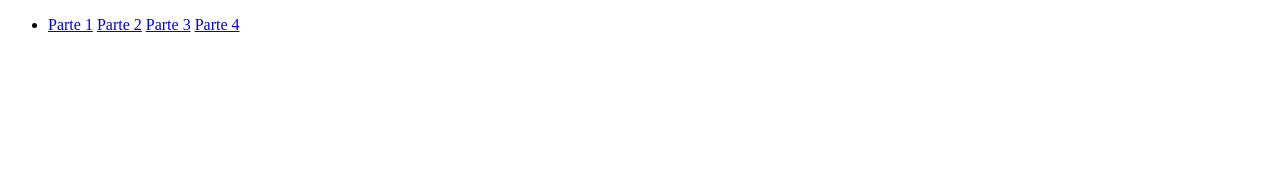
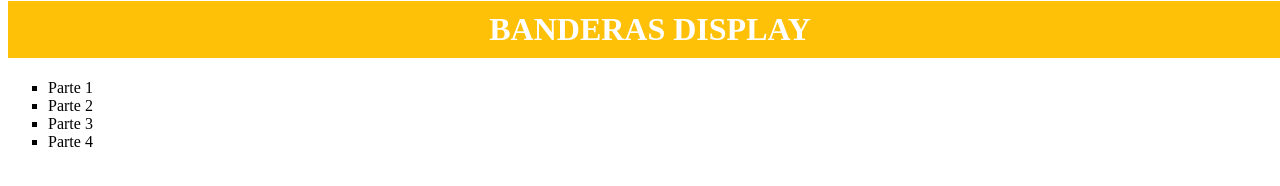
Before and after one commit to nikedia/banderas-display, a plain HTML site: page index.html in a window 1280 px wide. Drawn offline with Linux system fonts and the light colour scheme.

Commit message:
mejorando pág. principal y ordenando los códigos de los css

```diff
--- /dev/null
+++ b/css/main.css
@@ -0,0 +1,19 @@
+a{
+  color: black;
+  text-decoration: none;
+}
+
+h1{
+  background-color: #FFC107;
+  color: white;
+  display: block;
+  margin-top: -7px;
+  padding: 10px ;
+  text-align: center;
+  float: fixed;
+  width: 100%;
+}
+
+li{
+  list-style-type: square;
+}
--- a/index.html
+++ b/index.html
@@ -3,15 +3,19 @@
   <head>
     <meta charset="utf-8">
     <title>Banderas Display</title>
+    <link rel="stylesheet" href="css/main.css">
   </head>
   <body>
-    <ul>
-      <li>
-        <a href="C:\DIA\Laboratoria 20172\GITHUB\2nd sprint\exercises\banderas display\part 1\index.html">Parte 1</a>
-        <a href="C:\DIA\Laboratoria 20172\GITHUB\2nd sprint\exercises\banderas display\part 2\index.html">Parte 2</a>
-        <a href="C:\DIA\Laboratoria 20172\GITHUB\2nd sprint\exercises\banderas display\part 3\index.html">Parte 3</a>
-        <a href="C:\DIA\Laboratoria 20172\GITHUB\2nd sprint\exercises\banderas display\part 4\index.html">Parte 4</a>
-      </li>
-    </ul>
+    <header>
+      <h1>BANDERAS DISPLAY</h1>
+    </header>
+    <div>
+      <ul>
+          <li><a href="C:\DIA\Laboratoria 20172\GITHUB\2nd sprint\exercises\banderas display\part 1\index.html">Parte 1</a></li>
+          <li><a href="C:\DIA\Laboratoria 20172\GITHUB\2nd sprint\exercises\banderas display\part 2\index.html">Parte 2</a></li>
+          <li><a href="C:\DIA\Laboratoria 20172\GITHUB\2nd sprint\exercises\banderas display\part 3\index.html">Parte 3</a></li>
+          <li><a href="C:\DIA\Laboratoria 20172\GITHUB\2nd sprint\exercises\banderas display\part 4\index.html">Parte 4</a></li>
+      </ul>
+  </div>
   </body>
 </html>
--- a/part 1/css/main.css
+++ b/part 1/css/main.css
@@ -4,14 +4,14 @@ p, #es {
 }
 
 p {
+  background-color: #F7B617;
   color: #2B2B2B;
-  background-color: #F7B617;
 }
 
 #es {
+  background-color: #2B2B2B;
   color: #FFFFFF;
-  background-color: #2B2B2B;
-  }
+}
 
 
 
--- a/part 4/css/main.css
+++ b/part 4/css/main.css
@@ -3,16 +3,14 @@ p, #es {
   padding: 10px;
 }
 
-
 p {
+  background-color: #F7B617;
   color: #2B2B2B;
-  background-color: #F7B617;
-
 }
 
 #es {
+  background-color: #2B2B2B;
   color: #FFFFFF;
-  background-color: #2B2B2B;
   margin: 20px;
 }
 
```
Also changed, not shown: part 1/index.html (+0 -1 lines), part 2/css/main.css (+3 -4 lines), part 3/css/main.css (+7 -6 lines), assets/images/sceenshot_banderas_display.png (renamed from assets/imagens/screenshot-lms-laboratoria-la-cohorts-lim-2017-09-bc-core-am-courses-interactive-site-00-html-and-css-05-guided-exercises-1508367337528.png), 1 other file.
